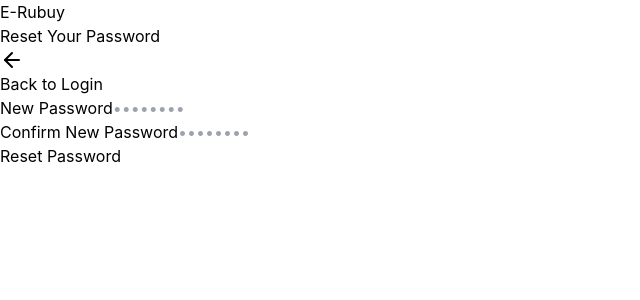
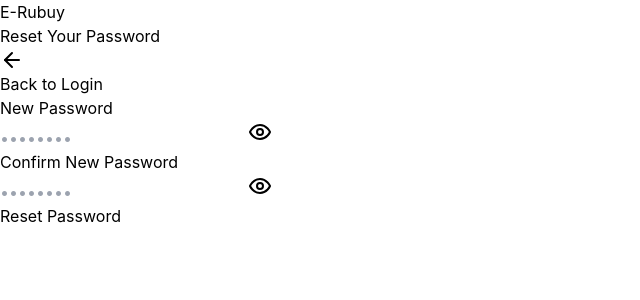
Before and after one commit to JeromeJaya/frontend, a React (Vite) app: page /reset-password/1 in a window 1280 px wide. Shown: the top 300 px of the page, without its empty margins (0-640 px from the left). Built offline with nearby package versions, Linux system fonts and the light colour scheme; no server answers.

Commit message:
Add eye button to password fields for show/hide functionality

```diff
--- a/src/components/Auth/Login.jsx
+++ b/src/components/Auth/Login.jsx
@@ -1,7 +1,7 @@
 import { useState } from 'react';
 import { Link, useNavigate } from 'react-router-dom';
 import { useAuth } from '../../contexts/AuthContext';
-import { AlertCircle, ArrowLeft } from 'lucide-react';
+import { AlertCircle, ArrowLeft, Eye, EyeOff } from 'lucide-react';
 
 export default function Login({ onToggleMode }) {
   const { signIn, forgotPassword } = useAuth();
@@ -13,6 +13,7 @@ export default function Login({ onToggleMode }) {
   const [showForgotPassword, setShowForgotPassword] = useState(false);
   const [forgotEmail, setForgotEmail] = useState('');
   const [forgotMessage, setForgotMessage] = useState('');
+  const [showPassword, setShowPassword] = useState(false);
 
   const handleSubmit = async (e) => {
     e.preventDefault();
@@ -173,15 +174,28 @@ export default function Login({ onToggleMode }) {
             <label htmlFor="password" className="block text-sm font-medium text-slate-700 mb-2">
               Password
             </label>
+            <div className="relative">
               <input
                 id="password"
-              type="password"
+                type={showPassword ? "text" : "password"}
                 value={password}
                 onChange={(e) => setPassword(e.target.value)}
                 required
-              className="w-full px-4 py-3 border border-slate-300 rounded-lg focus:ring-2 focus:ring-blue-500 focus:border-transparent outline-none transition"
+                className="w-full px-4 py-3 pr-12 border border-slate-300 rounded-lg focus:ring-2 focus:ring-blue-500 focus:border-transparent outline-none transition"
                 placeholder="••••••••"
               />
+              <button
+                type="button"
+                onClick={() => setShowPassword(!showPassword)}
+                className="absolute inset-y-0 right-0 pr-3 flex items-center text-slate-400 hover:text-slate-600"
+              >
+                {showPassword ? (
+                  <EyeOff className="h-5 w-5" />
+                ) : (
+                  <Eye className="h-5 w-5" />
+                )}
+              </button>
+            </div>
           </div>
 
           <div className="flex justify-end">
--- a/src/components/Auth/Register.jsx
+++ b/src/components/Auth/Register.jsx
@@ -1,7 +1,7 @@
 import { useState } from 'react';
 import { Link, useNavigate } from 'react-router-dom';
 import { useAuth } from '../../contexts/AuthContext';
-import { AlertCircle, ArrowLeft } from 'lucide-react';
+import { AlertCircle, ArrowLeft, Eye, EyeOff } from 'lucide-react';
 
 export default function Register({ onToggleMode }) {
   const { signUp } = useAuth();
@@ -11,6 +11,7 @@ export default function Register({ onToggleMode }) {
   const [businessName, setBusinessName] = useState('');
   const [error, setError] = useState('');
   const [loading, setLoading] = useState(false);
+  const [showPassword, setShowPassword] = useState(false);
 
   const handleSubmit = async (e) => {
     e.preventDefault();
@@ -88,16 +89,29 @@ export default function Register({ onToggleMode }) {
             <label htmlFor="password" className="block text-sm font-medium text-slate-700 mb-2">
               Password
             </label>
+            <div className="relative">
               <input
                 id="password"
-              type="password"
+                type={showPassword ? "text" : "password"}
                 value={password}
                 onChange={(e) => setPassword(e.target.value)}
                 required
                 minLength={6}
-              className="w-full px-4 py-3 border border-slate-300 rounded-lg focus:ring-2 focus:ring-blue-500 focus:border-transparent outline-none transition"
+                className="w-full px-4 py-3 pr-12 border border-slate-300 rounded-lg focus:ring-2 focus:ring-blue-500 focus:border-transparent outline-none transition"
                 placeholder="••••••••"
               />
+              <button
+                type="button"
+                onClick={() => setShowPassword(!showPassword)}
+                className="absolute inset-y-0 right-0 pr-3 flex items-center text-slate-400 hover:text-slate-600"
+              >
+                {showPassword ? (
+                  <EyeOff className="h-5 w-5" />
+                ) : (
+                  <Eye className="h-5 w-5" />
+                )}
+              </button>
+            </div>
           </div>
 
           {error && (
--- a/src/components/Auth/ResetPassword.jsx
+++ b/src/components/Auth/ResetPassword.jsx
@@ -1,7 +1,7 @@
 import { useState, useEffect } from 'react';
 import { Link, useNavigate, useParams } from 'react-router-dom';
 import { useAuth } from '../../contexts/AuthContext';
-import { AlertCircle, ArrowLeft, CheckCircle } from 'lucide-react';
+import { AlertCircle, ArrowLeft, CheckCircle, Eye, EyeOff } from 'lucide-react';
 
 export default function ResetPassword() {
   const { resetPassword } = useAuth();
@@ -13,6 +13,8 @@ export default function ResetPassword() {
   const [message, setMessage] = useState('');
   const [loading, setLoading] = useState(false);
   const [success, setSuccess] = useState(false);
+  const [showNewPassword, setShowNewPassword] = useState(false);
+  const [showConfirmPassword, setShowConfirmPassword] = useState(false);
 
   useEffect(() => {
     if (!token) {
@@ -100,32 +102,58 @@ export default function ResetPassword() {
             <label htmlFor="newPassword" className="block text-sm font-medium text-slate-700 mb-2">
               New Password
             </label>
+            <div className="relative">
               <input
                 id="newPassword"
-              type="password"
+                type={showNewPassword ? "text" : "password"}
                 value={newPassword}
                 onChange={(e) => setNewPassword(e.target.value)}
                 required
                 minLength="6"
-              className="w-full px-4 py-3 border border-slate-300 rounded-lg focus:ring-2 focus:ring-blue-500 focus:border-transparent outline-none transition"
+                className="w-full px-4 py-3 pr-12 border border-slate-300 rounded-lg focus:ring-2 focus:ring-blue-500 focus:border-transparent outline-none transition"
                 placeholder="••••••••"
               />
+              <button
+                type="button"
+                onClick={() => setShowNewPassword(!showNewPassword)}
+                className="absolute inset-y-0 right-0 pr-3 flex items-center text-slate-400 hover:text-slate-600"
+              >
+                {showNewPassword ? (
+                  <EyeOff className="h-5 w-5" />
+                ) : (
+                  <Eye className="h-5 w-5" />
+                )}
+              </button>
+            </div>
           </div>
 
           <div>
             <label htmlFor="confirmPassword" className="block text-sm font-medium text-slate-700 mb-2">
               Confirm New Password
             </label>
+            <div className="relative">
               <input
                 id="confirmPassword"
-              type="password"
+                type={showConfirmPassword ? "text" : "password"}
                 value={confirmPassword}
                 onChange={(e) => setConfirmPassword(e.target.value)}
                 required
                 minLength="6"
-              className="w-full px-4 py-3 border border-slate-300 rounded-lg focus:ring-2 focus:ring-blue-500 focus:border-transparent outline-none transition"
+                className="w-full px-4 py-3 pr-12 border border-slate-300 rounded-lg focus:ring-2 focus:ring-blue-500 focus:border-transparent outline-none transition"
                 placeholder="••••••••"
               />
+              <button
+                type="button"
+                onClick={() => setShowConfirmPassword(!showConfirmPassword)}
+                className="absolute inset-y-0 right-0 pr-3 flex items-center text-slate-400 hover:text-slate-600"
+              >
+                {showConfirmPassword ? (
+                  <EyeOff className="h-5 w-5" />
+                ) : (
+                  <Eye className="h-5 w-5" />
+                )}
+              </button>
+            </div>
           </div>
 
           {error && (
```
Lines whose indentation alone changed are shown as unchanged.
